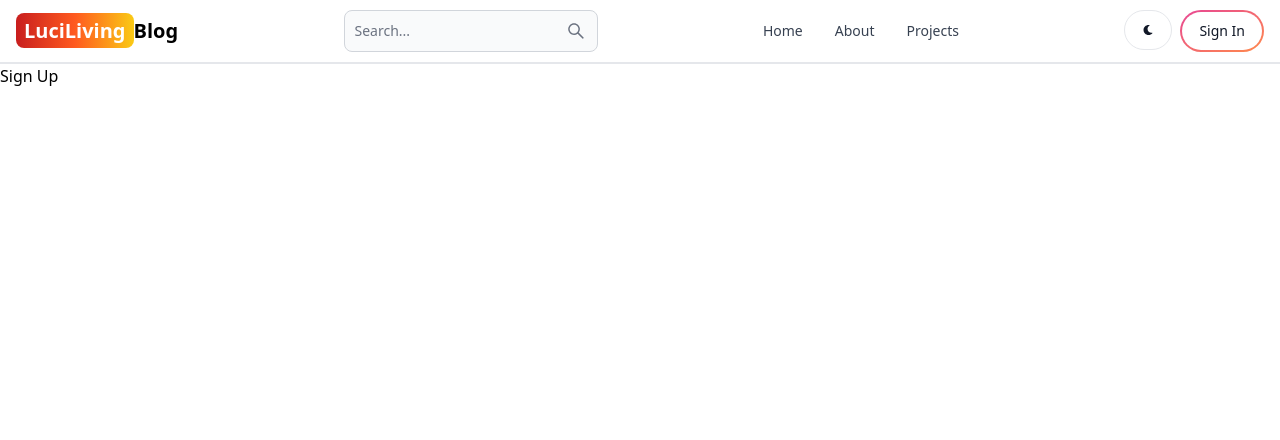
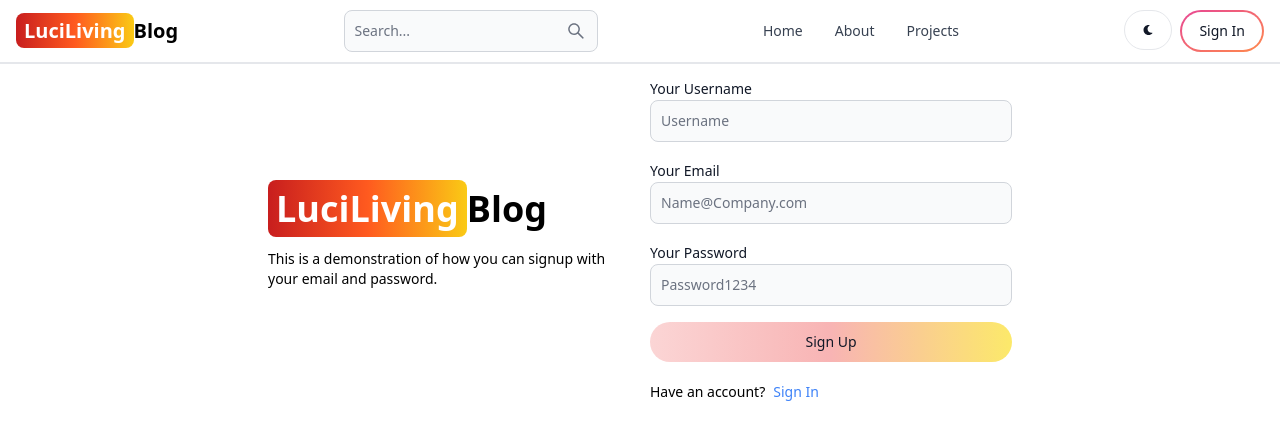
Before and after one commit to Hmmmm-Josh/T3A2-B_LuciLiving, a React (Vite) app in the folder src/client/: page /signup in a window 1280 px wide. Shown: the top 440 px of the page. Built offline with nearby package versions, Linux system fonts and the light colour scheme.

Commit message:
Feat-Complete Signup UI

```diff
--- a/src/client/src/compoents/Header.jsx
+++ b/src/client/src/compoents/Header.jsx
@@ -1,4 +1,4 @@
-import { Button, Navbar, NavbarLink, TextInput } from 'flowbite-react';
+import { Button, Navbar, TextInput } from 'flowbite-react';
 import { Link, useLocation } from 'react-router-dom';
 import { AiOutlineSearch } from "react-icons/ai";
 import {FaMoon} from "react-icons/fa";
@@ -8,7 +8,7 @@
     const path = useLocation().pathname;
   return (
   <Navbar className='border-b-2'>
-    <Link to="/" className='self-center whitespace-nowrap text-sm sm:text-xl font-semibold dark:text-white'>
+    <Link to="/" className='self-center whitespace-nowrap text-sm sm:text-xl font-bold dark:text-white'>
       <span className='px-2 py-1 bg-gradient-to-r from-red-700 via-orange-500
        to-yellow-300 rounded-lg text-white'>
         LuciLiving
--- a/src/client/src/pages/SignUp.jsx
+++ b/src/client/src/pages/SignUp.jsx
@@ -1,9 +1,47 @@
-import React from 'react'
+import { Button, Label, TextInput } from 'flowbite-react';
+import React from 'react';
+import {Link} from 'react-router-dom';
 
 export default function SignUp() {
   return (
-    <div>
-      Sign Up
+    <div className='min-h-screen mt-50'>
+      <div className='flex p-3 max-w-3xl mx-auto flex-col md:flex-row md:items-center gap-5'>
+        {/* Left side */}
+        <div className='flex-1'>
+        <Link to="/" className='font-bold dark:text-white text-4xl'>
+      <span className='px-2 py-1 bg-gradient-to-r from-red-700 via-orange-500
+       to-yellow-300 rounded-lg text-white'>
+        LuciLiving
+      </span>
+      Blog
+    </Link>
+    <p className='text-sm mt-5'>
+      This is a demonstration of how you can signup with your email and password.
+    </p>
     </div>
+     {/* Right side */}
+      <div className='flex-1'>
+        <form className='flex flex-col gap-4'>
+          <div className=''>
+            <Label value='Your Username'/>
+            <TextInput type='text' placeholder='Username' id='username'/>
+          </div>
+          <div className=''>
+            <Label value='Your Email'/>
+            <TextInput type='text' placeholder='Name@Company.com' id='email'/>
+          </div>
+          <div className=''>
+            <Label value='Your Password'/>
+            <TextInput type='text' placeholder='Password1234' id='password'/>
+          </div>
+          <Button gradientDuoTone='redToYellow' type='submit' pill>Sign Up</Button>
+        </form>
+        <div className='flex gap-2 text-sm mt-5'>
+          <span> Have an account? </span>
+            <Link to="/sign-in" className='text-blue-500'> Sign In </Link>
+        </div>
+      </div>
+    </div>
+  </div>
   )
 }
```
